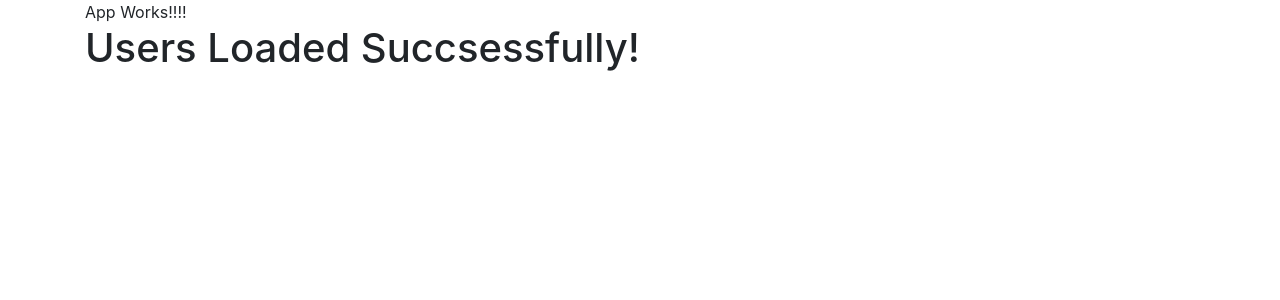
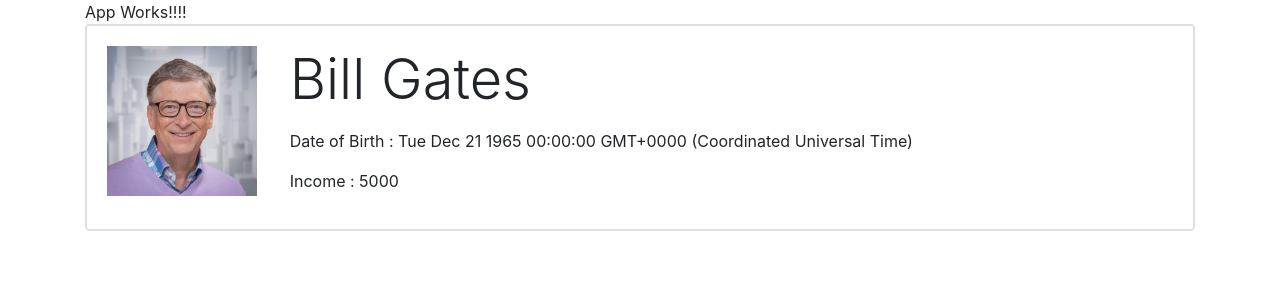
Before and after one commit to synergy2411/gep-b1, an Angular app in the folder users-space/: page / in a window 1280 px wide. Shown: the top 300 px of the page. Built offline with nearby package versions, Linux system fonts and the light colour scheme.

Commit message:
image added

```diff
--- /dev/null
+++ b/users-space/projects/users-app/src/app/components/users/users.component.html
@@ -0,0 +1,23 @@
+<ul class="list-unstyled">
+  <li class="card">
+    <div class="card card-body">
+      <div class="row">
+        <div class="col-sm-2 col-md-2">
+          <img
+            [src]="user.image"
+            width="150"
+            height="150"
+            class="img-fluid img-circle"
+          />
+        </div>
+        <div class="col-sm-10 col-md-10">
+          <p class="display-4">{{ user.firstName }} {{ user.lastName }}</p>
+
+          <p>Date of Birth : <span [innerHTML]="user.dob"></span></p>
+
+          <p>Income : {{ user.income }}</p>
+        </div>
+      </div>
+    </div>
+  </li>
+</ul>
--- a/users-space/projects/users-app/src/app/components/users/users.component.ts
+++ b/users-space/projects/users-app/src/app/components/users/users.component.ts
@@ -2,10 +2,18 @@ import { Component } from "@angular/core";
 
 @Component({
   selector : "app-users",
-  template : `
-    <h1> Users Loaded Succsessfully!</h1>
-  `
+  templateUrl : `./users.component.html`
 })
 export class UserComponent{
 
+  user = {
+    firstName : "Bill",
+    lastName : "Gates",
+    dob : new Date("Dec 21, 1965"),
+    isWorking : true,
+    income : 5000,
+    company : "Microsoft",
+    image : "assets/images/bill.jpg"
+  }
+
 }
```
Also changed, not shown: users-space/projects/users-app/src/assets/images/bill.jpg (added).
